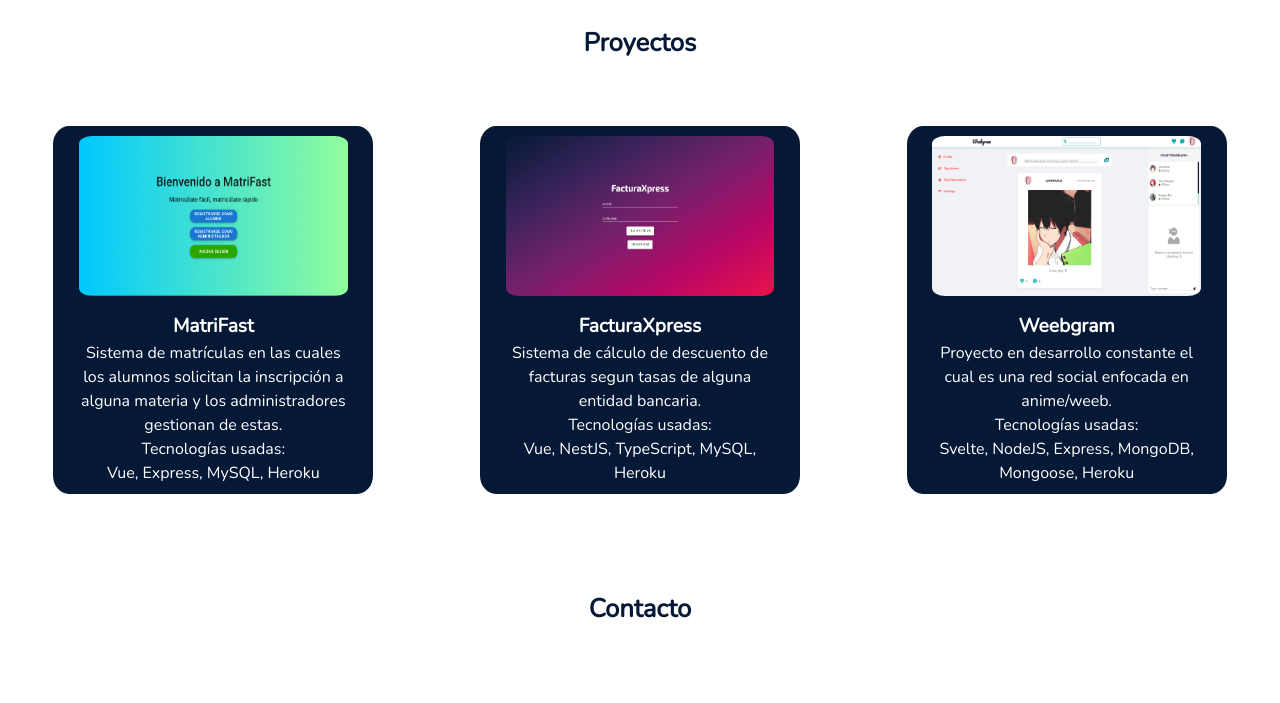
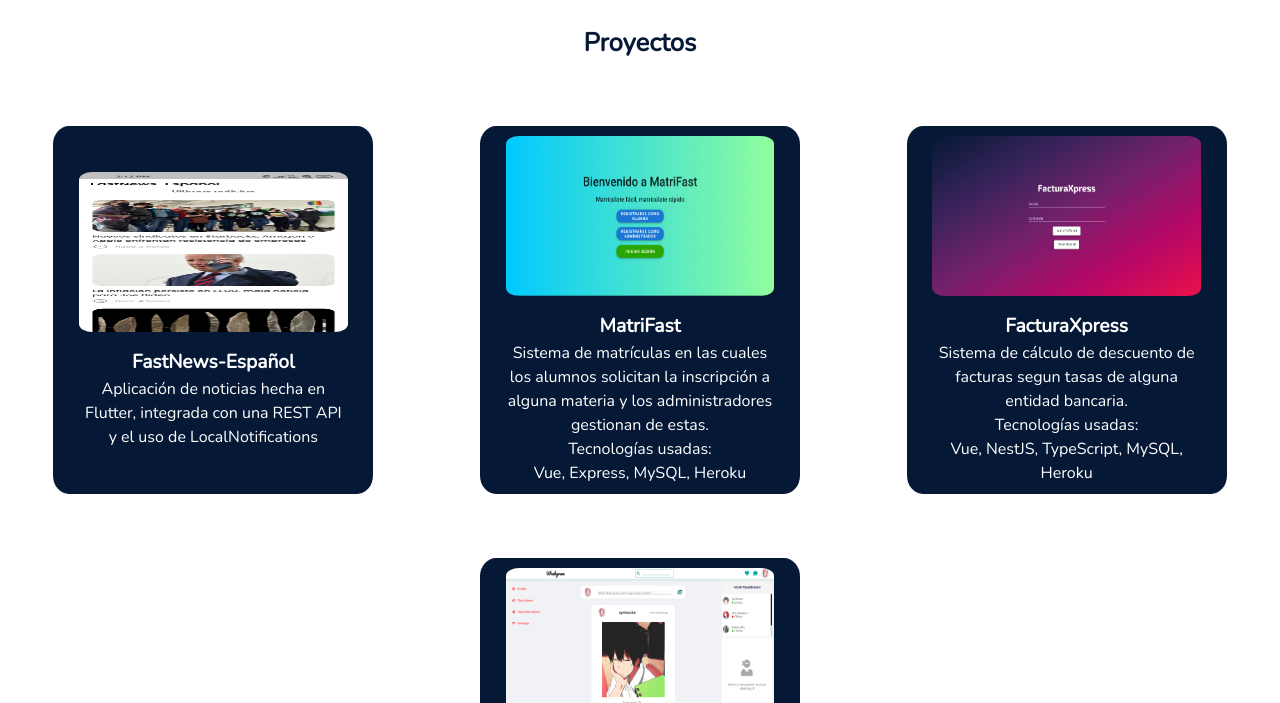
Before and after one commit to symphony701/Portafolio, a plain HTML site: page index.html in a window 1280 px wide. Shown: the part 3520-4223 px from the top of the page. Drawn offline with nearby package versions, Linux system fonts and the light colour scheme.

Commit message:
Add FastNews-Español

```diff
--- a/index.html
+++ b/index.html
@@ -154,6 +154,17 @@
         <h2>Proyectos</h2>
         <div class="cards-proyectos">
           <div class="card">
+            <a href="#">
+              <img src="./assets/fast-news-español.jfif" alt="FastNews-Español" />
+            </a>
+            <div class="info-card">
+              <h5>FastNews-Español</h5>
+              <p>
+                Aplicación de noticias hecha en Flutter, integrada con una REST API y el uso de LocalNotifications
+              </p>
+            </div>
+          </div>
+          <div class="card">
             <a href="https://matrifast.netlify.app" target="_blank">
               <img src="./assets/matrifast.png" alt="Matrifast" />
             </a>
```
